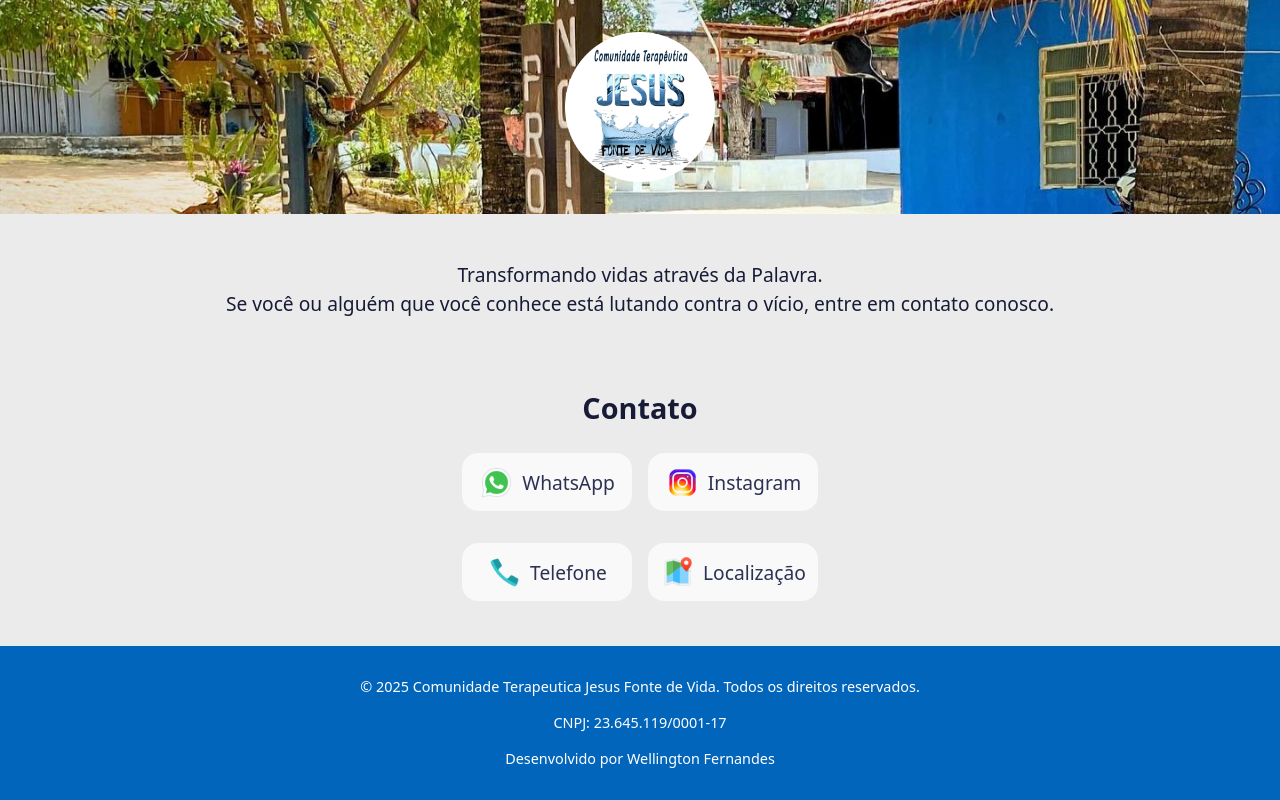
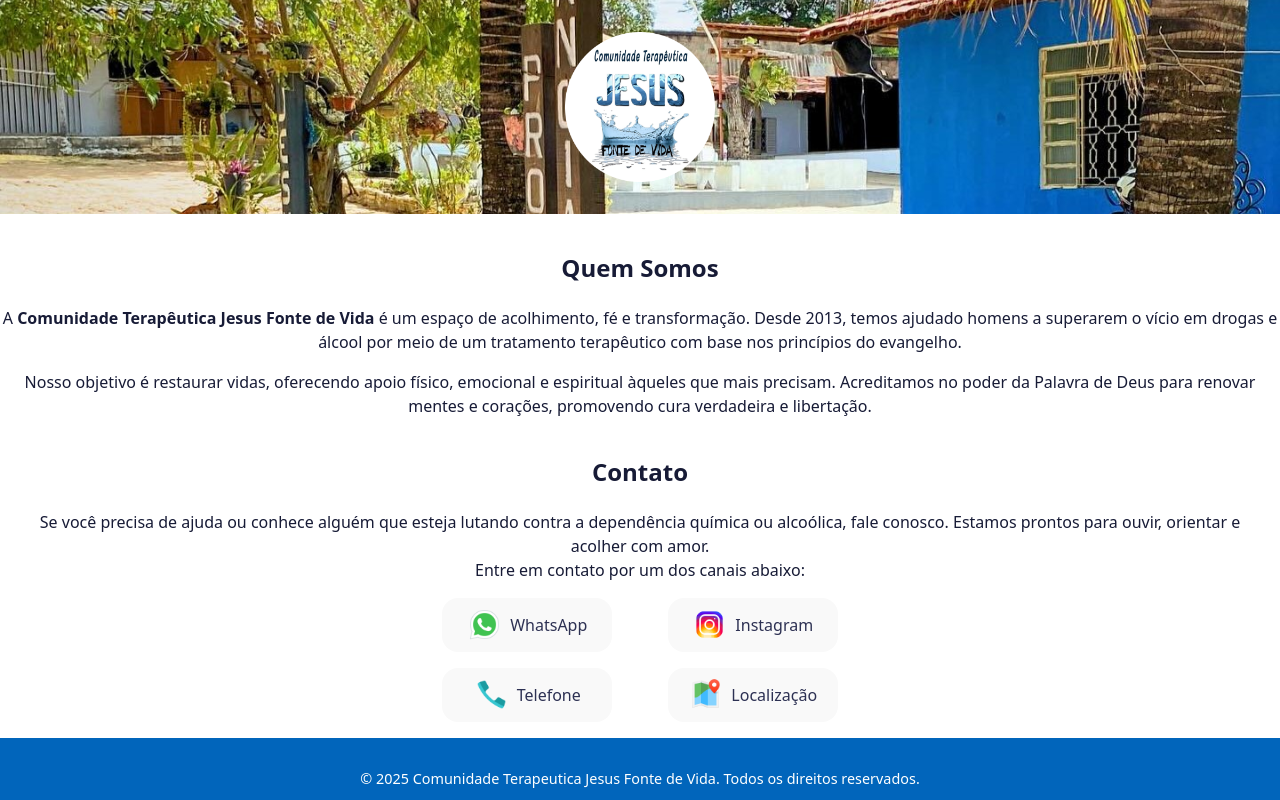
Before and after one commit to wellingtonfernandesbarbosa/ctjesusfontedevida, a plain HTML site: page index.html in a window 1280 px wide. Drawn offline with Linux system fonts and the light colour scheme.

Commit message:
Atualiza a seção "Quem Somos" e "Contato" com informações mais detalhadas e melhora o estilo de apresentação

```diff
--- a/index.html
+++ b/index.html
@@ -48,54 +48,60 @@
     </div>
   </header>
   <main>
-    <section class="main-content">
+    <section class="who-we-are">
       <div>
+        <h2>Quem Somos</h2>
         <p>
-          Transformando vidas através da Palavra.
-          <br>
-          Se você ou alguém que você conhece está lutando contra o vício, entre
-          em contato conosco.
+          A <strong>Comunidade Terapêutica Jesus Fonte de Vida</strong> é um espaço de acolhimento, fé e transformação.
+          Desde 2013, temos ajudado homens a superarem o vício em drogas e álcool por meio de um tratamento terapêutico com
+          base nos princípios do evangelho.
+        </p>
+        <p>
+          Nosso objetivo é restaurar vidas, oferecendo apoio físico, emocional e espiritual àqueles que mais precisam.
+          Acreditamos no poder da Palavra de Deus para renovar mentes e corações, promovendo cura verdadeira e libertação.
         </p>
       </div>
+    </section>
 
-      <div>
+    <section class="contact">
       <h2>Contato</h2>
+      <p>
+        Se você precisa de ajuda ou conhece alguém que esteja lutando contra a dependência química ou alcoólica, fale conosco.
+        Estamos prontos para ouvir, orientar e acolher com amor.
+        <br />
+        Entre em contato por um dos canais abaixo:
+      </p>
+
       <div class="contact-info">
-
-          <div>
           <a href="https://api.whatsapp.com/send?phone=5531992521147&text=Olá!%20Gostaria%20de%20mais%20informações."
-              target="_blank" rel="noopener noreferrer">
-              <button class="contact-link">
+            target="_blank" rel="noopener noreferrer" class="contact-link">
+            <button>
               <img src="/assets/whatsapp.png" alt="WhatsApp">
               WhatsApp
             </button>
           </a>
-            <a href="https://www.instagram.com/cterapeuticajesusfontedevida" target="_blank" rel="noopener noreferrer">
-              <button class="contact-link">
+          <a href="https://www.instagram.com/cterapeuticajesusfontedevida" target="_blank" rel="noopener noreferrer" class="contact-link">
+            <button>
               <img src="/assets/instagram.png" alt="Instagram">
               Instagram
             </button>
           </a>
-          </div>
 
-          <div>
-            <a href="tel:31992521147" target="_blank" rel="noopener noreferrer">
-              <button class="contact-link">
+          <a href="tel:31992521147" target="_blank" rel="noopener noreferrer" class="contact-link">
+            <button>
               <img src="/assets/telefone.png" alt="">
               Telefone
             </button>
           </a>
-            <a href="https://maps.app.goo.gl/eX9FbseJe6q8LHAw7" target="_blank" rel="noopener noreferrer">
-              <button class="contact-link">
+          <a href="https://maps.app.goo.gl/eX9FbseJe6q8LHAw7" target="_blank" rel="noopener noreferrer" class="contact-link">
+            <button>
               <img src="/assets/mapa.png" alt="">
               Localização
             </button>
           </a>
       </div>
-
-        </div>
-      </div>
     </section>
+  </main>
   <footer>
     <p>
       &copy; 2025 Comunidade Terapeutica Jesus Fonte de Vida. Todos os direitos reservados.
@@ -107,7 +113,6 @@
       Desenvolvido por <a href="https://wellingtonfernandes.vercel.app/" target="_blank"
         rel="noopener noreferrer">Wellington Fernandes</a>
   </footer>
-  </main>
   <script type="module" src="/main.js"></script>
 </body>
 
--- a/style.css
+++ b/style.css
@@ -40,11 +40,12 @@ body {
   justify-content: space-between;
 
   min-width: 100vw;
-  max-width: 435px;
+  /* max-width: 435px; */
   min-height: 90vh;
 
   color: #171B36;
   text-align: center;
+  background-color: rgba(235, 235, 235, 1);
 }
 
 /* HEADER */
@@ -79,43 +80,36 @@ main {
   display: flex;
   flex-direction: column;
   flex: 1;
+  padding: 1rem;
 }
 
 /* MAIN CONTENT */
-.main-content {
+.who-we-are {
   display: flex;
   flex-direction: column;
   justify-content: space-around;
-  padding: 1rem;
-  background-color: rgba(235, 235, 235, 1);
   flex: 1;
+}
+
+.contact {
+  padding: 0 1rem;
 }
 
 /* CONTACT */
 .contact-info {
   display: flex;
-  flex-direction: column;
-  align-items: center;
-  justify-content: center;
+  flex-wrap: wrap;
+  max-width: 435px;
+  margin: 0 auto;
+  justify-content: space-around;
   gap: 1rem;
-  width: 50%;
-  margin: 0 auto 0;
-}
-
-.contact-info div {
-  display: flex;
-  flex-direction: row;
-  align-items: center;
-  justify-content: center;
-  gap: 1rem;
-  padding-bottom: 1rem;
-}
-
-.contact-info a {
-  width: 100%;
 }
 
 .contact-link {
+  width: 170px;
+}
+
+.contact-link button {
   display: flex;
   align-items: center;
   gap: 0.5rem;
@@ -142,7 +136,8 @@ button {
   background-color: #C0C2D1;
   cursor: pointer;
   transition: border-color 0.25s;
-  width: 170px;
+  width: 100%;
+  max-width: 170px;
   border: none;
   color: #2D3153;
 }
@@ -157,6 +152,7 @@ footer {
   color: #FFFFFF;
   font-size: 0.9em;
   padding: 1rem;
+  width: 100%;
 }
 
 footer a {
@@ -193,10 +189,3 @@ footer a {
     background-color: #FFFFFF;
   }
 }
-
-/* maior que 768 */
-@media (min-width: 768px) {
-  .main-content {
-    font-size: 1.2rem;
-  }
-}
```
Lines whose indentation alone changed are shown as unchanged.
